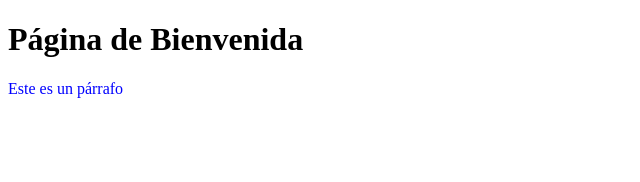
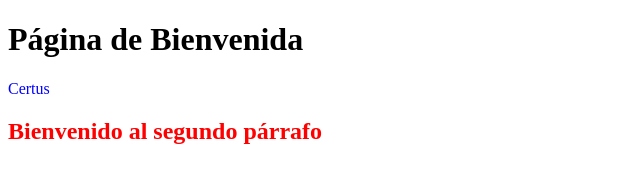
Before and after one commit to Robert1406/script_21.github.io, a plain HTML site: page index.html in a window 1280 px wide. Shown: the whole page, without its empty margins (0-640 px from the left). Drawn offline with Linux system fonts and the light colour scheme.

Commit message:
Add files via upload

```diff
--- a/index.html
+++ b/index.html
@@ -8,5 +8,16 @@
 <body>
     <h1>Página de Bienvenida</h1>
     <p id="mensaje" style="color: blue;">Este es un párrafo</p>
+
+    <script>
+        document.getElementById('mensaje').innerHTML="Certus";
+
+        document.write("<h2 style='color: red;'>Bienvenido al segundo párrafo</h2>");
+
+        window.alert('Bienvenido a Certus');
+
+        console.log('Mensaje de la consola del navegador');
+
+    </script>
 </body>
 </html>
```
